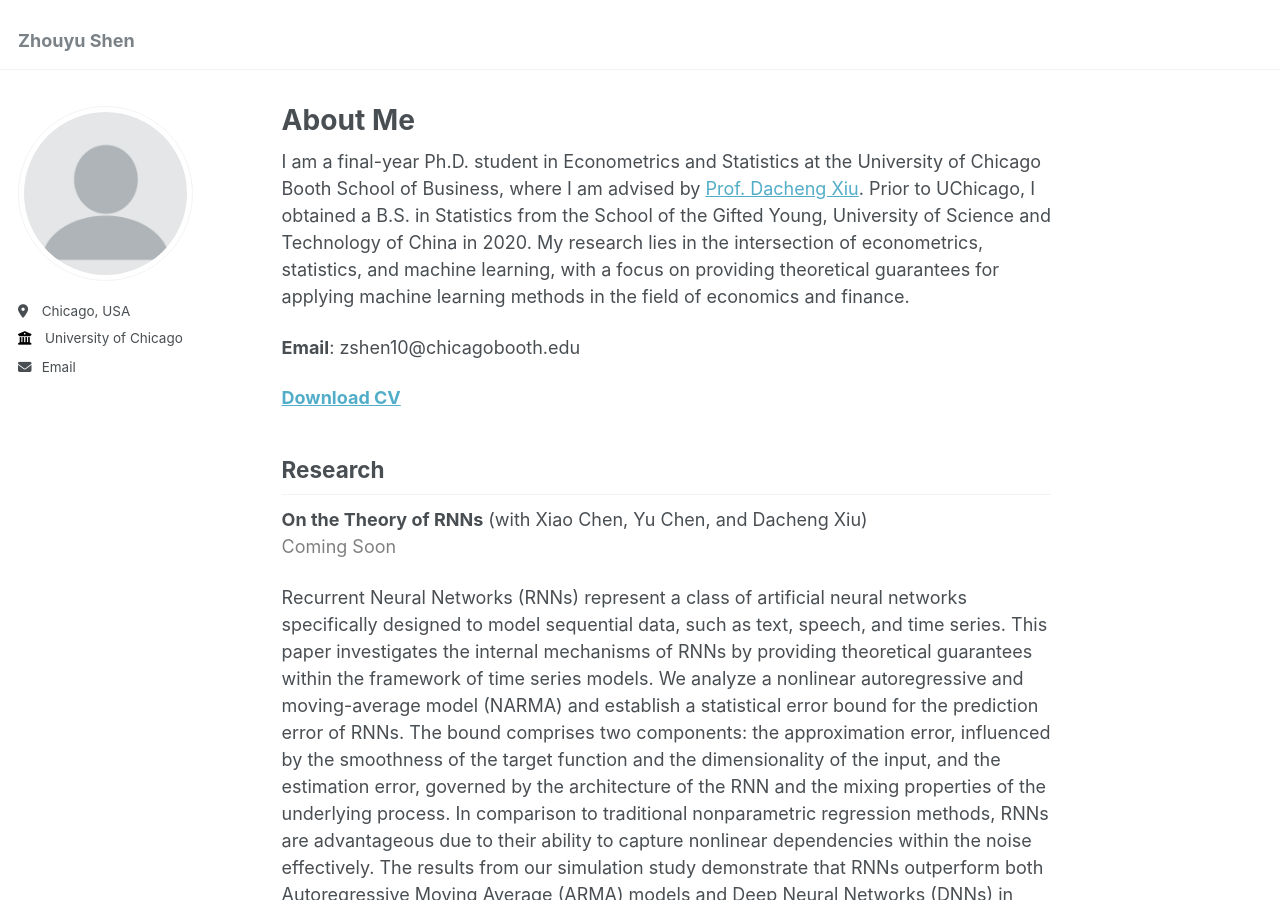
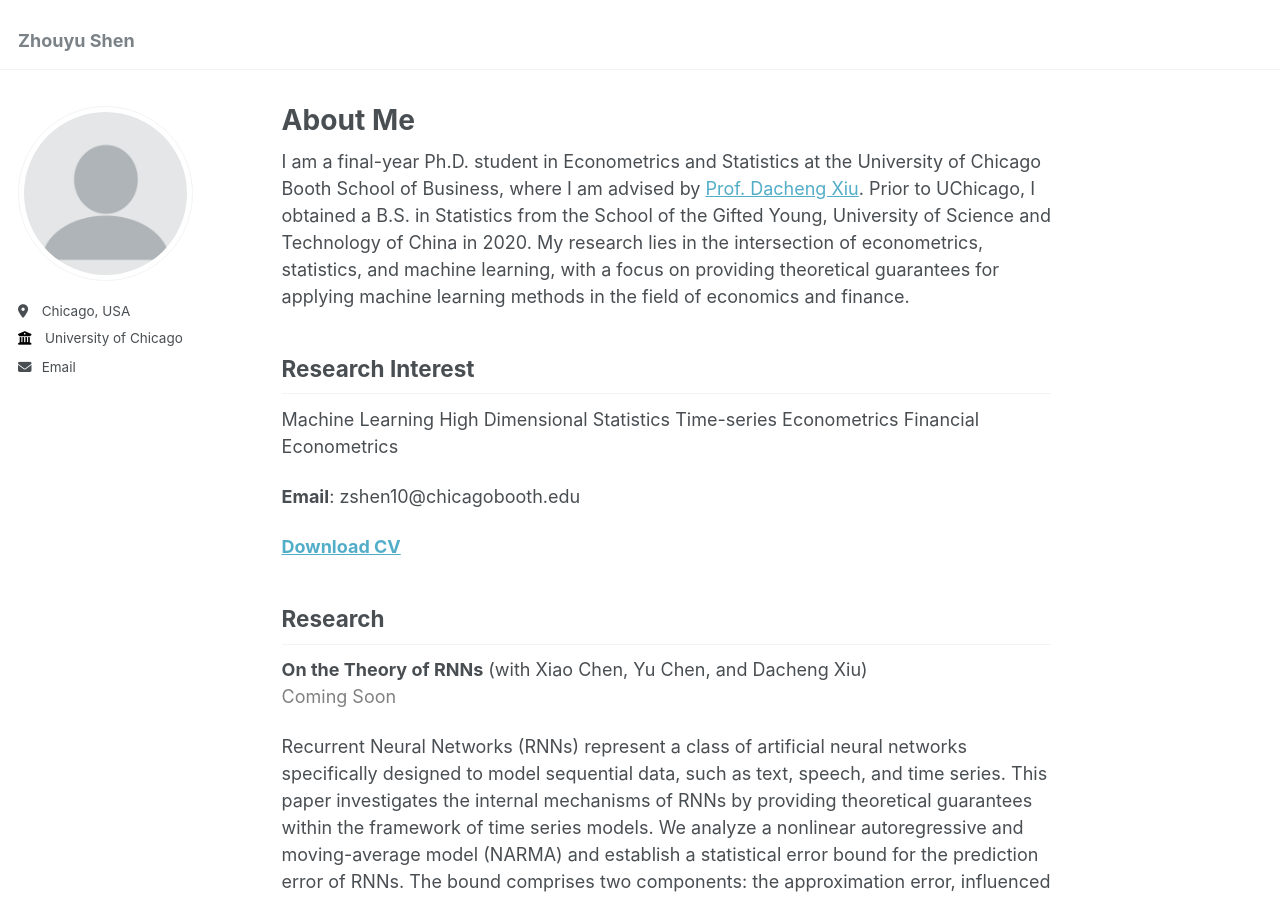
Before and after one commit to szyu123/zhouyushen, a Jekyll site: the page built from _pages/about.md, in a window 1280 px wide and 900 px high. Built offline with Jekyll 4.4.1, drawn with Linux system fonts in a browser that asks for light colours.

Commit message:
Update about.md

```diff
--- a/_pages/about.md
+++ b/_pages/about.md
@@ -8,6 +8,12 @@ redirect_from:
 ---
 
 I am a final-year Ph.D. student in Econometrics and Statistics at the University of Chicago Booth School of Business, where I am advised by [Prof. Dacheng Xiu](https://dachxiu.chicagobooth.edu/). Prior to UChicago, I obtained a B.S. in Statistics from the School of the Gifted Young, University of Science and Technology of China in 2020. My research lies in the intersection of econometrics, statistics, and machine learning, with a focus on providing theoretical guarantees for applying machine learning methods in the field of economics and finance.
+
+## Research Interest
+Machine Learning
+High Dimensional Statistics
+Time-series Econometrics
+Financial Econometrics
 
 **Email**: zshen10@chicagobooth.edu
 
```
